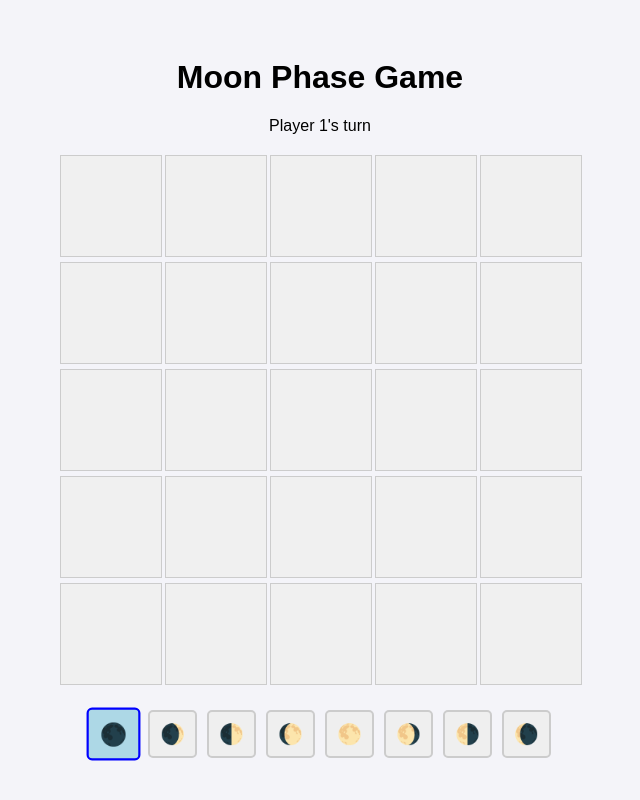
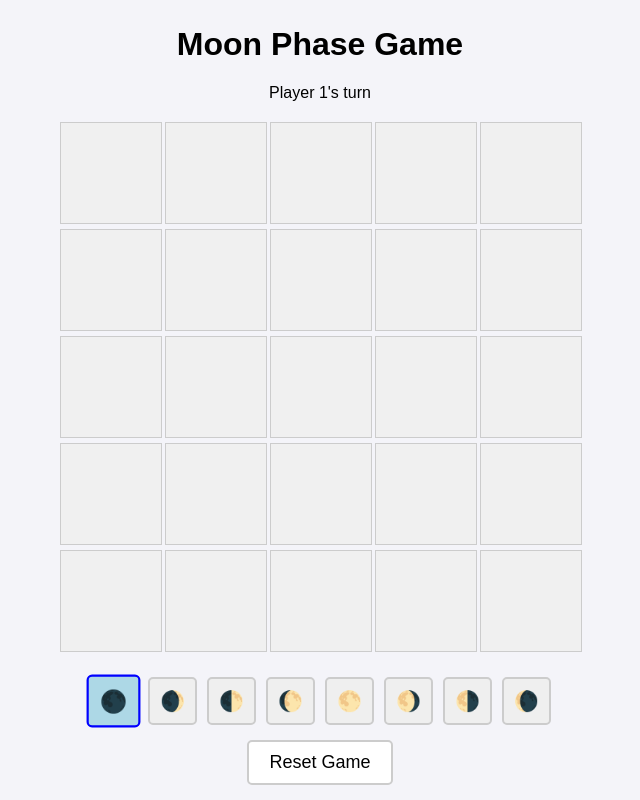
Before and after one commit to cindyli-xkcd/moon-game, a Flask app: page / in a window 1280 px wide. Shown: the whole page, without its empty margins (320-960 px from the left). Run offline with Flask 3, Linux system fonts and the light colour scheme.

Commit message:
Added reset button for debugging

```diff
--- a/website/app.py
+++ b/website/app.py
@@ -55,5 +55,26 @@ def place_value():
 def static_files(filename):
            return send_from_directory("static", filename)
 
+@app.route("/reset", methods=["POST"])
+def reset_game():
+    try:
+        # Reset the game state
+        global graph
+        graph = Graph()  # Reinitialize the graph
+        # Recreate the nodes and connections if needed
+        for i in range(25):  # Example: 5x5 grid
+            graph.add_node(f"square-{i}")
+        for i in range(5):
+            for j in range(5):
+                if j < 4:  # Connect horizontally
+                    graph.connect_nodes(graph.nodes[f"square-{i*5+j}"], graph.nodes[f"square-{i*5+j+1}"])
+                if i < 4:  # Connect vertically
+                    graph.connect_nodes(graph.nodes[f"square-{i*5+j}"], graph.nodes[f"square-{(i+1)*5+j}"])
+
+        return jsonify({"success": True})
+    except Exception as e:
+        return jsonify({"success": False, "error": str(e)})
+
+
 if __name__ == "__main__":
     app.run(debug=True)
--- a/website/static/index.html
+++ b/website/static/index.html
@@ -14,6 +14,9 @@
 	    <div id="turn-indicator">Player 1's turn</div>
 	    <div id="game-board" class="board"></div>
 	    <div id="phase-buttons"></div>
+	    <div id="game-controls">
+		    <button id="reset-button">Reset Game</button>
+	    </div>
 	    <script src="script.js"></script>
 	</div>
 </body>
--- a/website/static/script.js
+++ b/website/static/script.js
@@ -112,6 +112,29 @@ function initializeGame() {
     document.addEventListener("keydown", handleKeydown); // Listen for keyboard events
     const turnIndicator = document.getElementById("turn-indicator");
     turnIndicator.innerText = `Player ${currentPlayer}'s turn`;
+
+    // Add event listener for reset button
+    const resetButton = document.getElementById("reset-button");
+    resetButton.addEventListener("click", resetGame);
 }
 
+async function resetGame() {
+    try {
+        const response = await fetch("/reset", { method: "POST" });
+        const data = await response.json();
+        if (data.success) {
+            currentPlayer = 1; // Reset to Player 1
+            selectedPhaseIndex = null; // Clear phase selection
+            document.getElementById("turn-indicator").innerText = `Player ${currentPlayer}'s turn`;
+            loadGameState(); // Reload the game board
+            unhighlightPhases(); // Clear highlighted buttons
+        } else {
+            alert("Error resetting the game: " + data.error);
+        }
+    } catch (error) {
+        console.error("Error resetting the game:", error);
+    }
+}
+
+
 initializeGame();
--- a/website/static/style.css
+++ b/website/static/style.css
@@ -53,3 +53,18 @@ body {
     font-weight: bold;
     transform: scale(1.1);
 }
+
+#reset-button {
+    margin: 10px;
+    padding: 10px 20px;
+    font-size: 18px;
+    cursor: pointer;
+    border: 2px solid #ccc;
+    border-radius: 5px;
+    background-color: white;
+    transition: background-color 0.3s;
+}
+
+#reset-button:hover {
+    background-color: lightblue;
+}
```
